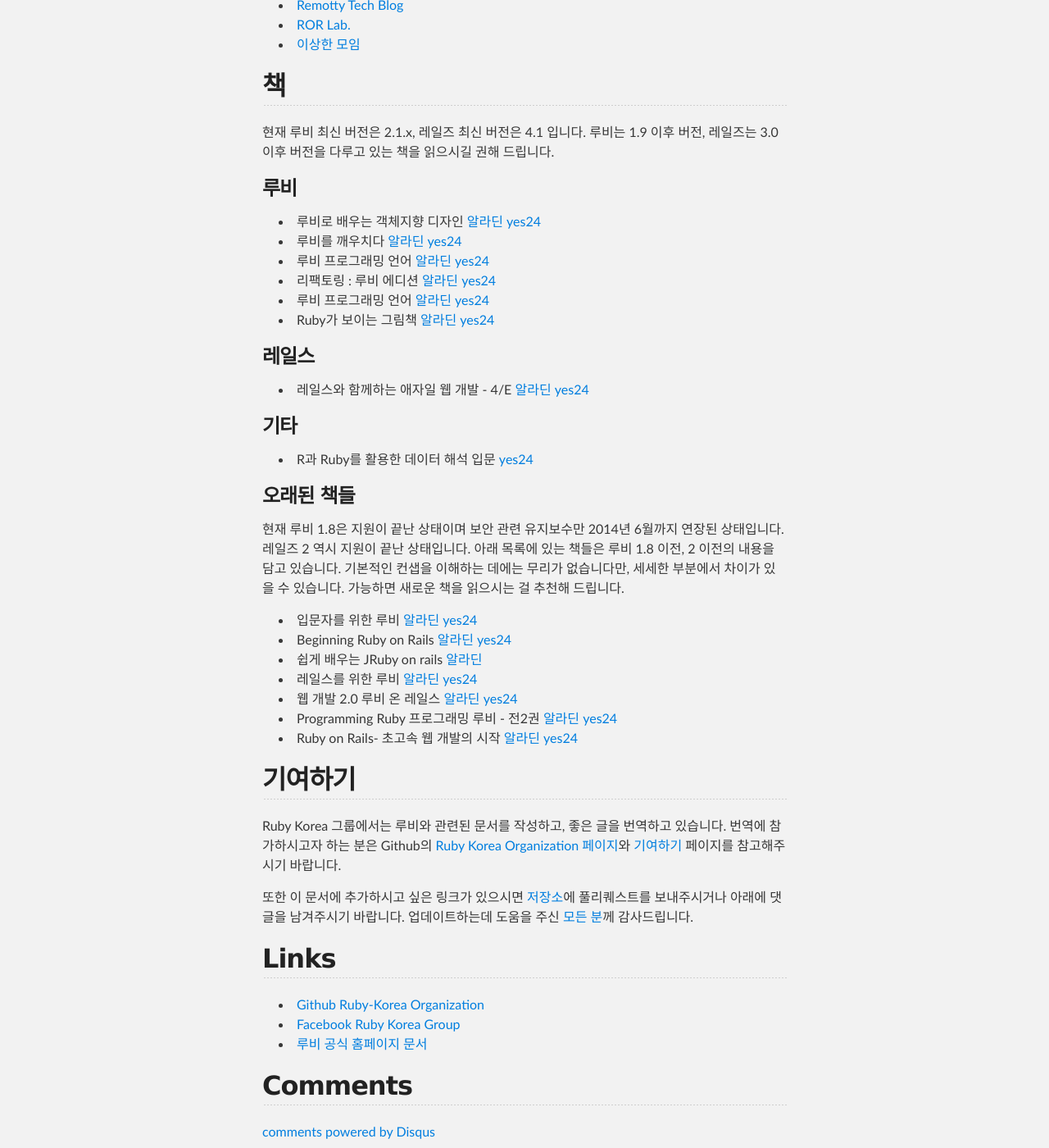
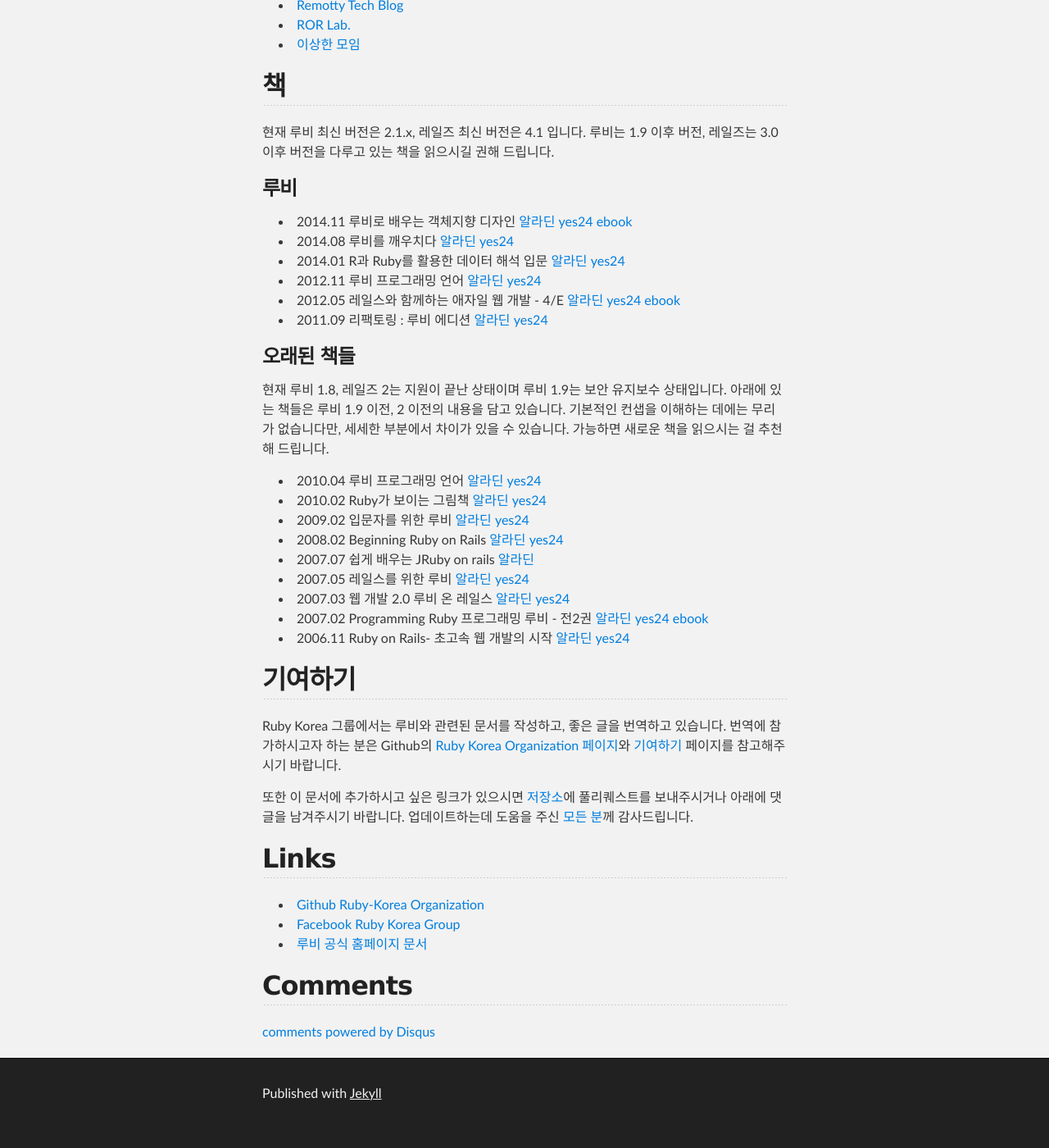
Before and after one commit to rubykr/rubykr.github.io, a Jekyll site: the page built from index.md, in a window 1280 px wide and 1400 px high, scrolled down 1906 px. Shown: the whole window at 82% size. Built offline with Jekyll 4.4.1, drawn with Linux system fonts in a browser that asks for light colours; comment, search, counter and statistics services are not loaded.

Commit message:
Add some ebook links and date to books

```diff
--- a/index.md
+++ b/index.md
@@ -90,65 +90,60 @@
 ### 루비
 {: #book-ruby}
 
-- 루비로 배우는 객체지향 디자인
+- 2014.11 루비로 배우는 객체지향 디자인
   [알라딘](http://www.aladin.co.kr/shop/wproduct.aspx?ISBN=896626123X)
   [yes24](http://www.yes24.com/24/Goods/15254976?Acode=101)
-- 루비를 깨우치다
+  [ebook](http://ebook.insightbook.co.kr/ebooks/5490f4d9bf6e107fd3000008)
+- 2014.08 루비를 깨우치다
   [알라딘](http://www.aladin.co.kr/shop/wproduct.aspx?ISBN=8994774769)
   [yes24](http://www.yes24.com/24/goods/14163047?scode=032&OzSrank=1)
-- 루비 프로그래밍 언어
+- 2014.01 R과 Ruby를 활용한 데이터 해석 입문
+  [알라딘](http://www.aladin.co.kr/shop/wproduct.aspx?ISBN=8965400546)
+  [yes24](http://www.yes24.com/24/goods/11796950?scode=032&OzSrank=1)
+- 2012.11 루비 프로그래밍 언어
   [알라딘](http://www.aladin.co.kr/shop/wproduct.aspx?ISBN=8970507531)
   [yes24](http://www.yes24.com/24/goods/7980382?scode=032&amp;OzSrank=5)
-- 리팩토링 : 루비 에디션
+- 2012.05 레일스와 함께하는 애자일 웹 개발 - 4/E
+  [알라딘](http://www.aladin.co.kr/shop/wproduct.aspx?ISBN=8966260349)
+  [yes24](http://www.yes24.com/24/goods/7097680?scode=032&amp;OzSrank=4)
+  [ebook](http://ebook.insightbook.co.kr/ebooks/4fbad65fbf6e100370000002)
+- 2011.09 리팩토링 : 루비 에디션
   [알라딘](http://www.aladin.co.kr/shop/wproduct.aspx?ISBN=8994506063)
   [yes24](http://www.yes24.com/24/goods/5714409?scode=032&amp;OzSrank=6)
-- 루비 프로그래밍 언어
-  [알라딘](http://www.aladin.co.kr/shop/wproduct.aspx?ISBN=8979147384)
-  [yes24](http://www.yes24.com/24/goods/3787559?scode=032&amp;OzSrank=8)
-- Ruby가 보이는 그림책
-  [알라딘](http://www.aladin.co.kr/shop/wproduct.aspx?ISBN=8931550685)
-  [yes24](http://www.yes24.com/24/goods/3689449?scode=032&amp;OzSrank=3)
-
-### 레일스
-{: #book-rails}
-
-- 레일스와 함께하는 애자일 웹 개발 - 4/E
-  [알라딘](http://www.aladin.co.kr/shop/wproduct.aspx?ISBN=8994506063)
-  [yes24](http://www.yes24.com/24/goods/7097680?scode=032&amp;OzSrank=4)
-
-### 기타
-{: #book-etc}
-
-- R과 Ruby를 활용한 데이터 해석 입문
-  [yes24](http://www.yes24.com/24/goods/11796950?scode=032&OzSrank=1)
 
 ### 오래된 책들
 {: #book-old}
 
-현재 루비 1.8은 지원이 끝난 상태이며 보안 관련 유지보수만 2014년 6월까지
-연장된 상태입니다. 레일즈 2 역시 지원이 끝난 상태입니다. 아래 목록에 있는
-책들은 루비 1.8 이전, 2 이전의 내용을 담고 있습니다. 기본적인 컨샙을
+현재 루비 1.8, 레일즈 2는 지원이 끝난 상태이며 루비 1.9는 보안 유지보수 상태입니다. 아래에 있는
+책들은 루비 1.9 이전, 2 이전의 내용을 담고 있습니다. 기본적인 컨샙을
 이해하는 데에는 무리가 없습니다만, 세세한 부분에서 차이가 있을 수 있습니다.
 가능하면 새로운 책을 읽으시는 걸 추천해 드립니다.
 
-- 입문자를 위한 루비
+- 2010.04 루비 프로그래밍 언어
+  [알라딘](http://www.aladin.co.kr/shop/wproduct.aspx?ISBN=8979147384)
+  [yes24](http://www.yes24.com/24/goods/3787559?scode=032&amp;OzSrank=8)
+- 2010.02 Ruby가 보이는 그림책
+  [알라딘](http://www.aladin.co.kr/shop/wproduct.aspx?ISBN=8931550685)
+  [yes24](http://www.yes24.com/24/goods/3689449?scode=032&amp;OzSrank=3)
+- 2009.02 입문자를 위한 루비
   [알라딘](http://www.aladin.co.kr/shop/wproduct.aspx?ISBN=8990758424)
   [yes24](http://www.yes24.com/24/goods/3279711?scode=032&amp;OzSrank=9)
-- Beginning Ruby on Rails
-[알라딘](http://www.aladin.co.kr/shop/wproduct.aspx?ISBN=8956744181)
-[yes24](http://www.yes24.com/24/goods/2825095?scode=032&amp;OzSrank=12)
-- 쉽게 배우는 JRuby on rails
+- 2008.02 Beginning Ruby on Rails
+  [알라딘](http://www.aladin.co.kr/shop/wproduct.aspx?ISBN=8956744181)
+  [yes24](http://www.yes24.com/24/goods/2825095?scode=032&amp;OzSrank=12)
+- 2007.07 쉽게 배우는 JRuby on rails
   [알라딘](http://www.aladin.co.kr/shop/wproduct.aspx?ISBN=8995856459)
-- 레일스를 위한 루비
+- 2007.05 레일스를 위한 루비
   [알라딘](http://www.aladin.co.kr/shop/wproduct.aspx?ISBN=8990758688)
   [yes24](http://www.yes24.com/24/goods/2539575?scode=032&amp;OzSrank=10)
-- 웹 개발 2.0 루비 온 레일스
+- 2007.03 웹 개발 2.0 루비 온 레일스
   [알라딘](http://www.aladin.co.kr/shop/wproduct.aspx?ISBN=8960770000)
   [yes24](http://www.yes24.com/24/goods/2495263?scode=032&amp;OzSrank=11)
-- Programming Ruby 프로그래밍 루비 - 전2권
+- 2007.02 Programming Ruby 프로그래밍 루비 - 전2권
   [알라딘](http://www.aladin.co.kr/shop/wproduct.aspx?ISBN=8991268250)
   [yes24](http://www.yes24.com/24/goods/2314079?scode=032&amp;OzSrank=15)
-- Ruby on Rails- 초고속 웹 개발의 시작
+  [ebook](http://ebook.insightbook.co.kr/ebooks/4fbad6dcbf6e1002ed000007)
+- 2006.11 Ruby on Rails- 초고속 웹 개발의 시작
   [알라딘](http://www.aladin.co.kr/shop/wproduct.aspx?ISBN=8979144539)
   [yes24](http://www.yes24.com/24/goods/2296786?scode=032&amp;OzSrank=14)
 
```
